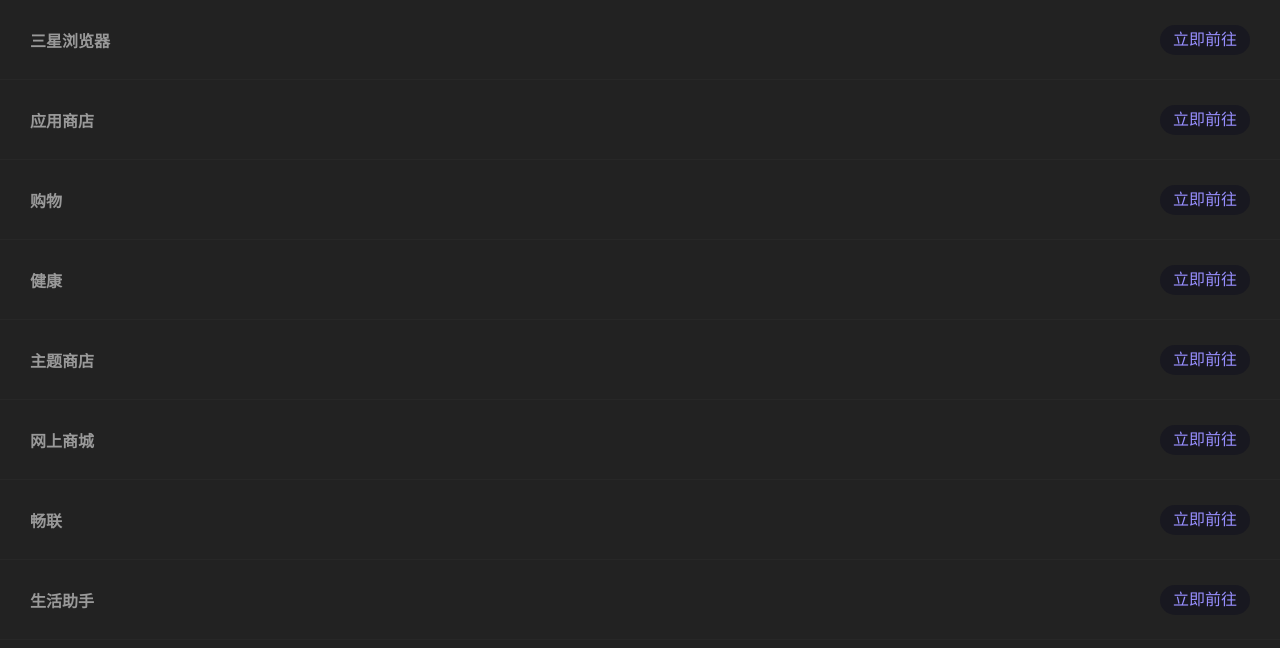
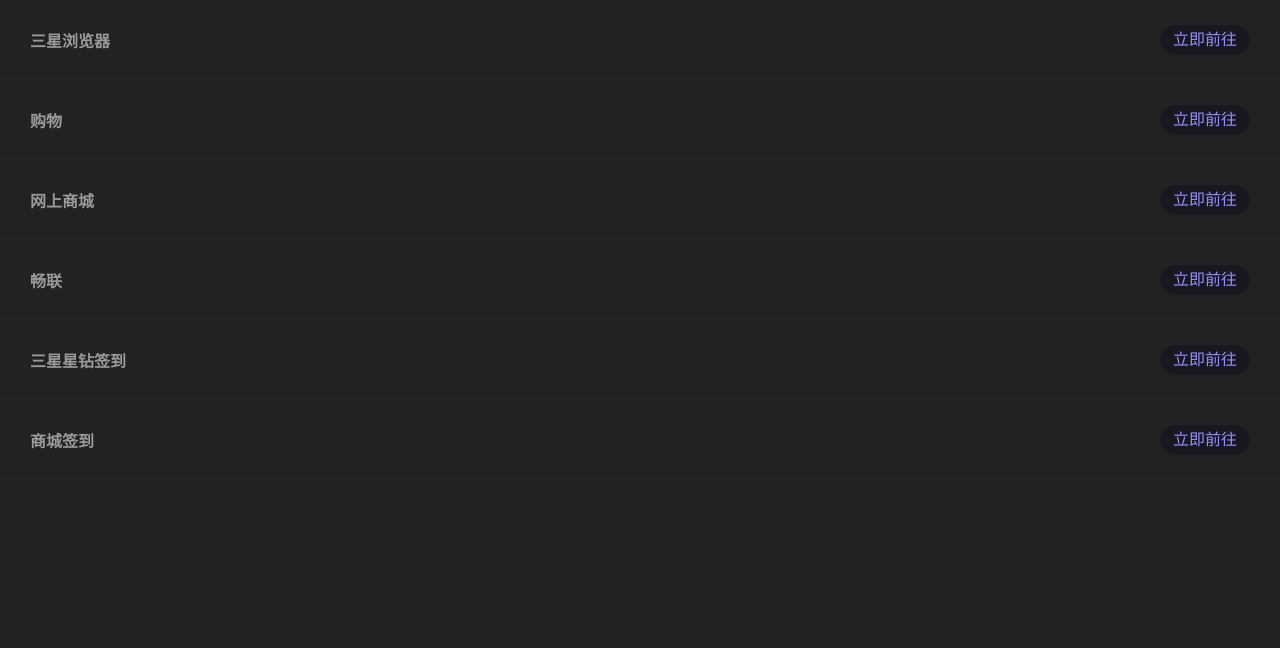
Before and after one commit to cheng-pj/samsung, a plain HTML site: page index.html in a window 1280 px wide. Drawn offline with nearby package versions, Linux system fonts and the light colour scheme.

Commit message:
update(index.html): add new links, comment expired links

```diff
--- a/index.html
+++ b/index.html
@@ -1,8 +1,10 @@
 <!DOCTYPE html>
 <html lang="zh">
+
 <head>
 	<meta charset="UTF-8">
-	<meta name="viewport" content="width=device-width, initial-scale=1.0, minimum-scale=1.0, maximum-scale=1.0, user-scalable=no">
+	<meta name="viewport"
+		content="width=device-width, initial-scale=1.0, minimum-scale=1.0, maximum-scale=1.0, user-scalable=no">
 	<title>星钻签到</title>
 	<style>
 		* {
@@ -79,7 +81,8 @@
 		<div class="list-container">
 			<div class="item-container" v-for="(item, index) in list">
 				<span>{{ item.name }}</span>
-			<a :href="item.link" :class="{'active': item.isOpen}" class="link" @click="handleClick(index)">{{ item.isOpen ? '已点击' : '立即前往' }}</a>
+				<a :href="item.link" :class="{'active': item.isOpen}" class="link" @click="handleClick(index)">{{ item.isOpen ?
+					'已点击' : '立即前往' }}</a>
 			</div>
 		</div>
 	</div>
@@ -87,14 +90,16 @@
 	<script src="https://unpkg.com/dayjs@1.8.21/dayjs.min.js"></script>
 	<script>
 		const temp = [
-		{isOpen: false, name: '三星浏览器', link: 'http://d6m.cn/4syOd'},
-		{isOpen: false, name: '应用商店', link: 'http://d6m.cn/p4iI4'},
-		{isOpen: false, name: '购物', link: 'http://d6m.cn/95ZSS'},
-		{isOpen: false, name: '健康', link: 'http://d6m.cn/Ac9Fb'},
-		{isOpen: false, name: '主题商店', link: 'http://d6m.cn/W2V5y'},
-		{isOpen: false, name: '网上商城', link: 'http://d6m.cn/h4fae'},
-		{isOpen: false, name: '畅联', link: 'http://d6m.cn/rR52b'},
-		{isOpen: false, name: '生活助手', link: 'http://d6m.cn/RKlok'},
+			{ isOpen: false, name: '三星浏览器', link: 'http://d6m.cn/4syOd' },
+			{ isOpen: false, name: '购物', link: 'http://d6m.cn/95ZSS' },
+			{ isOpen: false, name: '网上商城', link: 'http://d6m.cn/h4fae' },
+			{ isOpen: false, name: '畅联', link: 'http://d6m.cn/rR52b' },
+			{ isOpen: false, name: '三星星钻签到', link: 'https://s3.cn-north-1.amazonaws.com.cn/seb.samsungassistant.com/deeplink/d.html?sadeeplink=sassistant:///#Intent;action=android.intent.action.VIEW;component=com.samsung.android.app.sreminder/.phone.lifeservice.LifeServiceActivity;S.uri=https%3A%2F%2Fsrewards.samsung.com.cn%2Fpublic%2Frewardsactivitiesprd%2Ftemplate_sign_activity%2Ffrprd%2Findex.html%3Fid%3D20;S.id=seb;S.extra_title_string=%E6%98%9F%E9%92%BB%E5%8A%A9%E6%89%8B;S.cpname=;S.minVersion=0;S.sebServiceId=;S.cleanTop=false;end' },
+			{ isOpen: false, name: '商城签到', link: 'https://s3.cn-north-1.amazonaws.com.cn/seb.samsungassistant.com/deeplink/d.html?sadeeplink=sassistant:///#Intent;action=android.intent.action.VIEW;component=com.samsung.android.app.sreminder/.phone.lifeservice.LifeServiceActivity;S.uri=https%3A%2F%2Fsrewards.samsung.com.cn%2Fpublic%2Frewardsactivitiesprd%2Ftemplate_sign_activity%2Ffrprd%2Findex.html%3Fid%3D19;S.id=seb;S.extra_title_string=%E6%98%9F%E9%92%BB%E5%8A%A9%E6%89%8B;S.cpname=;S.minVersion=0;S.sebServiceId=;S.cleanTop=false;end' },
+			// {isOpen: false, name: '应用商店', link: 'http://d6m.cn/p4iI4'},
+			// {isOpen: false, name: '健康', link: 'http://d6m.cn/Ac9Fb'},
+			// {isOpen: false, name: '主题商店', link: 'http://d6m.cn/W2V5y'},
+			// {isOpen: false, name: '生活助手', link: 'http://d6m.cn/RKlok'},
 		]
 
 		let vue = new Vue({
@@ -134,4 +139,5 @@
 		})
 	</script>
 </body>
+
 </html>
```
Lines whose indentation alone changed are shown as unchanged.
